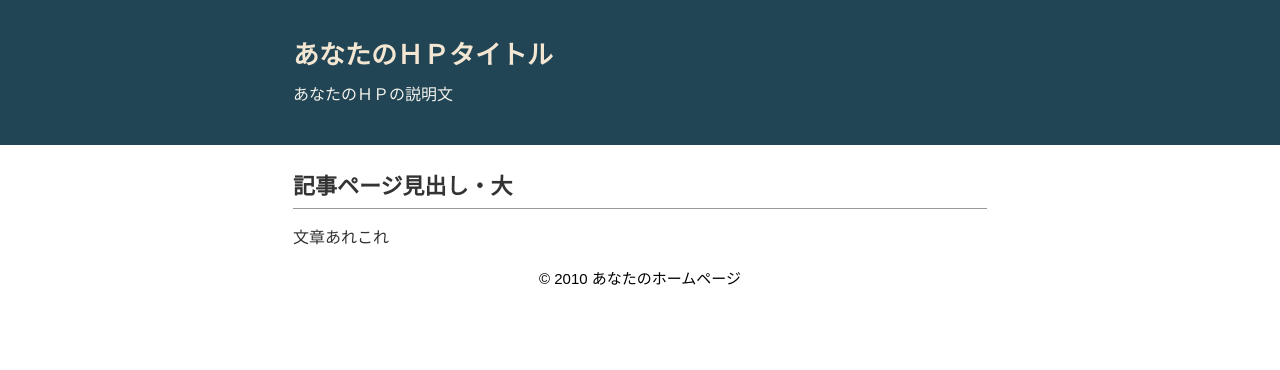
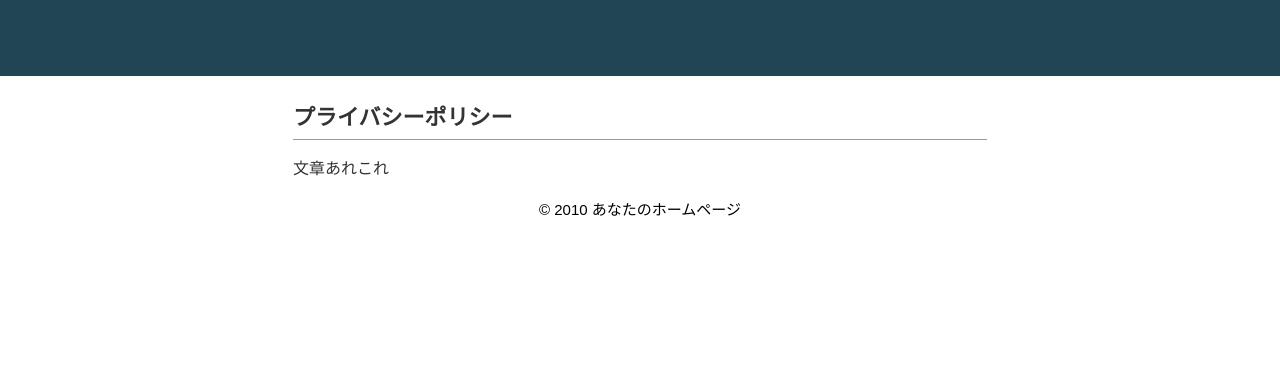
Before and after one commit to NamakosSystem/NamakosPolicy, a plain HTML site: page index.html in a window 1280 px wide. Drawn offline with Linux system fonts and the light colour scheme.

Commit message:
Update index.html

```diff
--- a/index.html
+++ b/index.html
@@ -2,7 +2,7 @@
 <html lang="ja">
 <head>
 <meta charset="UTF-8">
-<title>あなたのＨＰタイトル</title>
+<title>ナマコス ー究極のなまこ育成ー</title>
 <meta name="keywords" content="ページのキーワードA,B,C">
 <meta name="description" content="ページの説明">
 <meta name="viewport" content="width=device-width, initial-scale=1.0">
@@ -10,13 +10,13 @@
 </head>
 <body>
 <div id="outer">
-<header><div id="header-container"><div id="head-inner"><h1>あなたのＨＰタイトル</h1>
-<p class="description">あなたのＨＰの説明文</p></div></div>
+<header><div id="header-container"><div id="head-inner"><h1></h1>
+<p class="description"></p></div></div>
 </header>
 <div id="content-wrapper">
 <main>
 <div id="inner">
-<h2>記事ページ見出し・大</h2>
+<h2>プライバシーポリシー</h2>
 <p>文章あれこれ</p>
 </div>
 </div>
```
